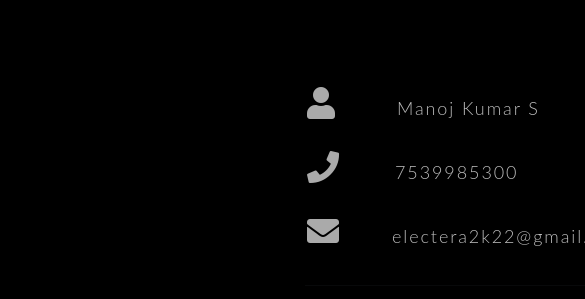
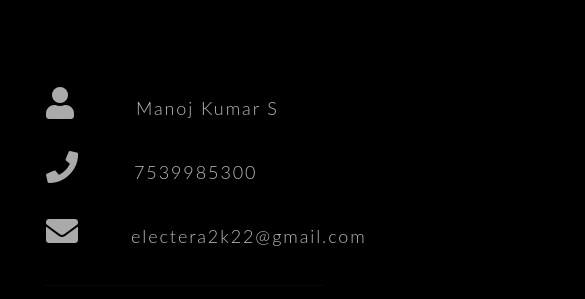
Before and after one commit to Electera2k22/roughnew, a plain HTML site: page contact.html in a window 390 px wide. Shown: the part 228-527 px from the top of the page, 585 px wide, since content can reach past the window. Drawn offline with nearby package versions, Linux system fonts and the light colour scheme; files whose address does not match are found by name.

Commit message:
Update contact.css

```diff
--- a/contact.css
+++ b/contact.css
@@ -190,6 +190,7 @@ body {
     .contact-wrapper {
       display: flex;
       flex-direction: column;
+      margin: 0 auto 0 auto;
     }
     .direct-contact-container, .form-horizontal {
       margin: 0 auto;
@@ -198,6 +199,7 @@ body {
     .direct-contact-container {
       margin-top: 60px;
       max-width: 300px;
+      transform: translateX(-40px);
     }
     .social-media-list li {
       height: 60px;
@@ -221,6 +223,9 @@ body {
 
       margin: 0 auto;
     }
+    .contact-wrapper{
+      transform: translateX(19px);
+    }
 
 
     .name, .email, textarea {
@@ -230,6 +235,8 @@ body {
     .direct-contact-container {
       margin-top: 60px;
       max-width: 280px;
+      transform: translateX(-5px);
+      margin-left: 10px;
     }
     .social-media-list {
       left: 0;
```
